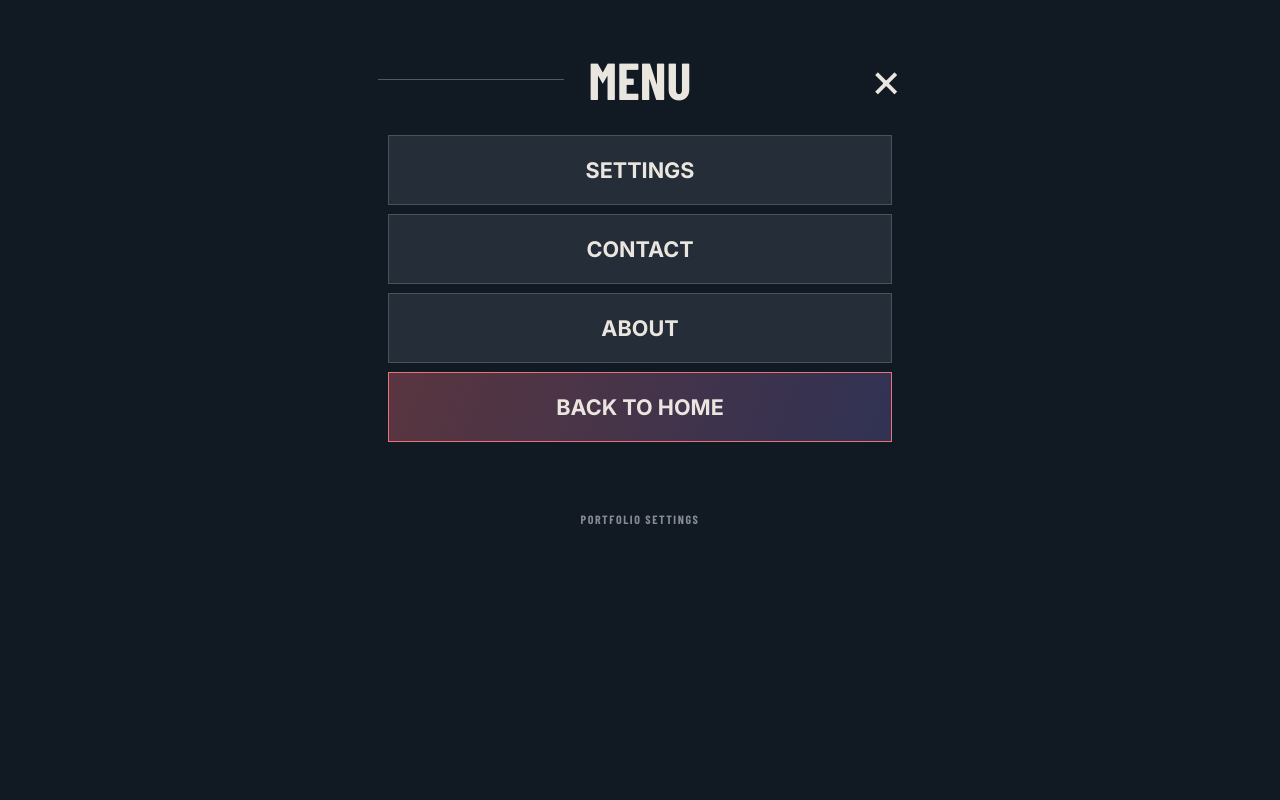
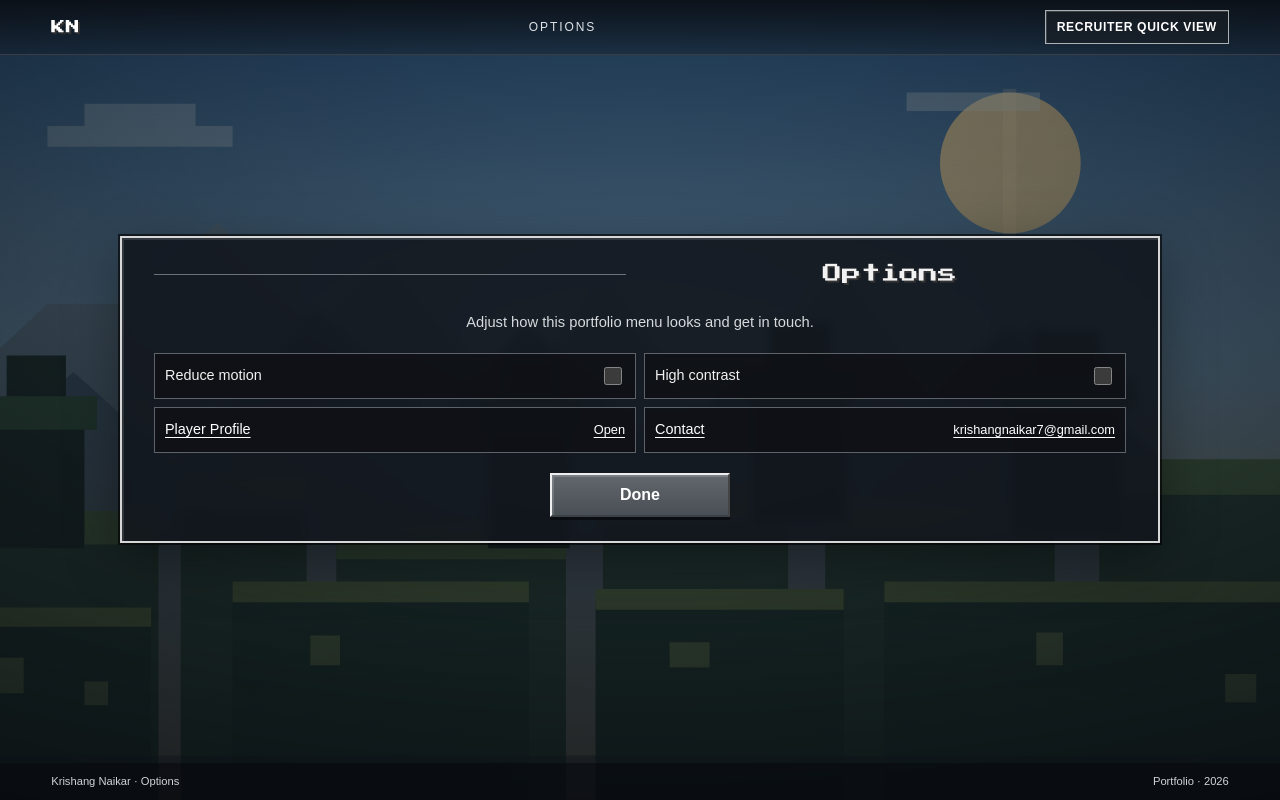
Before and after one commit to krishangnaikar/Portfolio, a Flask app: page /settings in a window 1280 px wide. Run offline with Flask 3, Linux system fonts and the light colour scheme; some web fonts are replaced.

Commit message:
Use Minecraft options menu for portfolio settings

```diff
--- a/templates/settings.html
+++ b/templates/settings.html
@@ -3,31 +3,26 @@
 <head>
   <meta charset="utf-8" />
   <meta name="viewport" content="width=device-width, initial-scale=1" />
-  <meta name="theme-color" content="#111923" />
-  <title>Menu | Krishang Naikar</title>
-  <link rel="stylesheet" href="{{ url_for('static', filename='game-ui.css') }}?v=20261120i" />
+  <meta name="theme-color" content="#13202b" />
+  <title>Options | {{ profile.name }}</title>
+  <link rel="stylesheet" href="{{ url_for('static', filename='minecraft-portfolio.css') }}?v=20261120a" />
 </head>
-<body class="inner-page settings-page-body">
-  <main class="settings-page">
-    <section class="settings-shell" aria-labelledby="settings-title">
-      <div class="settings-titlebar">
-        <span class="settings-rule" aria-hidden="true"></span>
-        <h1 id="settings-title">Menu</h1>
-        <a class="settings-close" href="{{ url_for('index') }}" aria-label="Close menu and return home">×</a>
-      </div>
-      <div class="settings-actions">
-        <button type="button" class="settings-action" id="settings-toggle" aria-expanded="false" aria-controls="settings-preferences">Settings</button>
-        <div class="settings-preferences" id="settings-preferences" hidden>
-          <label class="settings-pref-row"><span>Reduce motion<small>Turn off interface movement and transitions.</small></span><input class="settings-switch" type="checkbox" data-preference="reduced-motion" aria-label="Reduce motion" /></label>
-          <label class="settings-pref-row"><span>High contrast<small>Strengthen text and panel contrast.</small></span><input class="settings-switch" type="checkbox" data-preference="high-contrast" aria-label="High contrast" /></label>
-        </div>
-        <a class="settings-action" href="mailto:{{ profile.email }}?subject=Portfolio%20inquiry">Contact</a>
-        <a class="settings-action" href="{{ url_for('about_page') }}">About</a>
-        <a class="settings-action return-action" href="{{ url_for('index') }}" aria-label="Return home">Back to Home</a>
-      </div>
-      <p class="settings-version">PORTFOLIO SETTINGS</p>
-    </section>
-  </main>
-  <script src="{{ url_for('static', filename='game-settings.js') }}"></script>
+<body class="mc-portfolio">
+<div class="mc-site">
+  <header class="mc-topbar"><a class="mc-wordmark" href="{{ url_for('index') }}" aria-label="Home">KN</a><span class="mc-topbar-note">OPTIONS</span><a class="mc-quickview" href="{{ url_for('recruiter') }}">Recruiter Quick View</a></header>
+  <main class="mc-page"><section class="mc-screen" aria-labelledby="options-title">
+    <div class="mc-screen-heading"><span></span><h1 id="options-title">Options</h1><span></span></div>
+    <p class="mc-screen-intro">Adjust how this portfolio menu looks and get in touch.</p>
+    <div class="mc-options-grid">
+      <div class="mc-option-row"><span class="mc-option-label">Reduce motion</span><input class="mc-pref-toggle" type="checkbox" data-preference="reduced-motion" aria-label="Reduce motion" /></div>
+      <div class="mc-option-row"><span class="mc-option-label">High contrast</span><input class="mc-pref-toggle" type="checkbox" data-preference="high-contrast" aria-label="High contrast" /></div>
+      <a class="mc-option-row mc-social-link" href="{{ url_for('about_page') }}"><span class="mc-option-label">Player Profile</span><span>Open</span></a>
+      <a class="mc-option-row mc-social-link" href="mailto:{{ profile.email }}"><span class="mc-option-label">Contact</span><span>{{ profile.email }}</span></a>
+    </div>
+    <div class="mc-done-row"><a class="mc-done" href="{{ url_for('index') }}">Done</a></div>
+  </section></main>
+  <footer class="mc-footer"><span>{{ profile.name }} · Options</span><span>Portfolio · 2026</span></footer>
+</div>
+<script src="{{ url_for('static', filename='game-settings.js') }}"></script>
 </body>
 </html>
```
